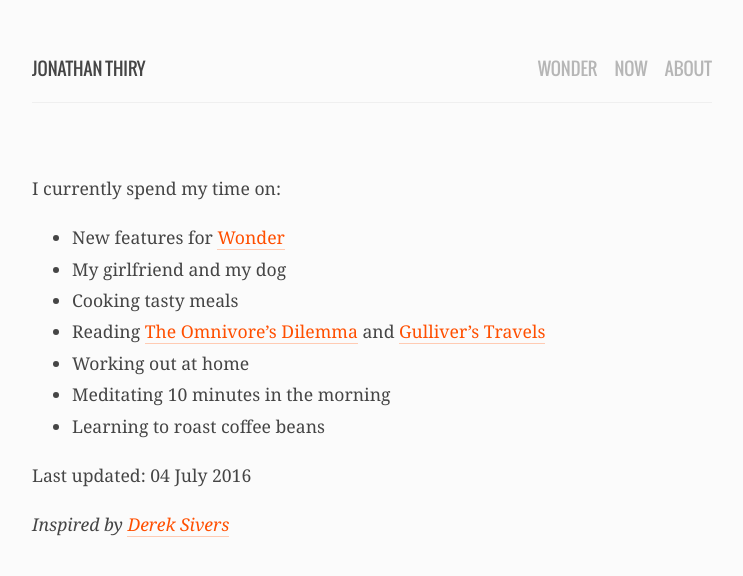
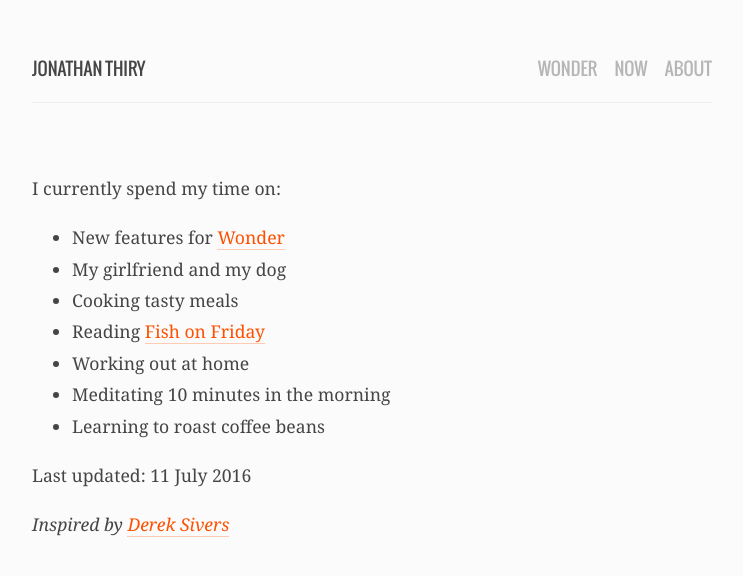
Before and after one commit to jonathanthiry/jonathanthiry.github.com, a Jekyll site: the page built from now.md, in a window 1280 px wide. Shown: the top 576 px of the page, without its empty margins (268-1011 px from the left). Built offline with Jekyll 4.4.1, drawn with Linux system fonts in a browser that asks for light colours.

Commit message:
Update now page

```diff
--- a/now.md
+++ b/now.md
@@ -1,7 +1,7 @@
 ---
 layout: page
 permalink: /now
-date: 2016-07-04
+date: 2016-07-11
 ---
 
 I currently spend my time on:
@@ -9,8 +9,7 @@ I currently spend my time on:
 - New features for [Wonder](/wonder)
 - My girlfriend and my dog
 - Cooking tasty meals
-- Reading [The Omnivore's Dilemma](
-https://www.amazon.com/Omnivores-Dilemma-Natural-History-Meals/dp/0143038583?tag=jonathanthiry-20) and [Gulliver's Travels](http://www.amazon.com/Gullivers-Travels-Dover-Thrift-Editions/dp/0486292738?tag=jonathanthiry-20)
+- Reading [Fish on Friday](https://www.amazon.com/Fish-Friday-Feasting-Fasting-Discovery/dp/B000MR8TH2?tag=jonathanthiry-20)
 - Working out at home
 - Meditating 10 minutes in the morning
 - Learning to roast coffee beans
```
